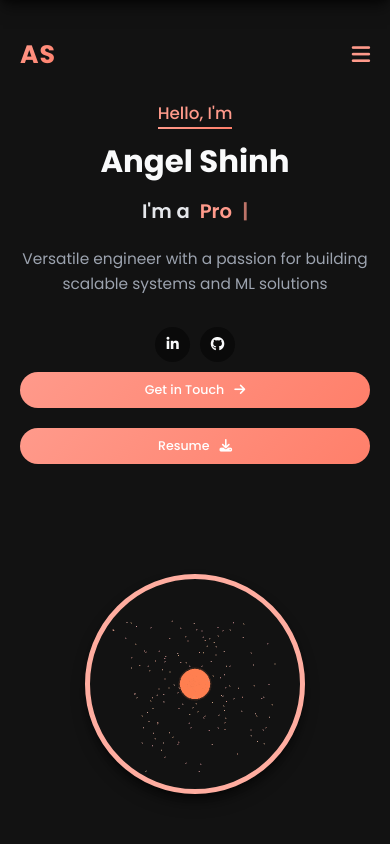
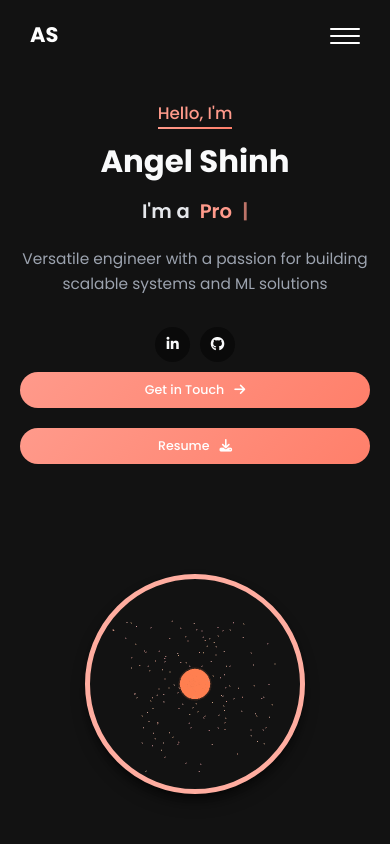
Before and after one commit to angelshinh1/portfolio, a React (Create React App) app: page / in a window 390 px wide. Shown: the top 844 px of the page. Built offline with nearby package versions, Linux system fonts and the light colour scheme.

Commit message:
updated nav:mobile screens

```diff
--- a/src/App.css
+++ b/src/App.css
@@ -151,59 +151,70 @@ img {
   top: 0;
   left: 0;
   width: 100%;
-  background: transparent;
-  z-index: 1000;
-  padding: 20px 0;
-  transition: var(--transition);
+  z-index: 1010;
+  transition: all 0.3s ease;
+  background-color: transparent;
 }
 
 .navbar.scrolled {
-  background: rgba(18, 18, 18, 0.95);
+  background-color: rgba(10, 10, 20, 0.9);
   backdrop-filter: blur(10px);
-  padding: 15px 0;
-  box-shadow: var(--shadow-md);
+  box-shadow: 0 4px 20px rgba(0, 0, 0, 0.1);
 }
 
 .navbar-container {
   display: flex;
   justify-content: space-between;
   align-items: center;
-  max-width: 1200px;
+  padding: 0 30px;
+  height: 70px;
+  max-width: 1400px;
   margin: 0 auto;
-  padding: 0 20px;
-  position: relative;
 }
 
 .logo a {
-  font-size: 1.8rem;
+  font-size: 1.5rem;
   font-weight: 700;
-  letter-spacing: 1px;
-  color: var(--primary-color);
-  background: var(--gradient-primary);
-  -webkit-background-clip: text;
-  -webkit-text-fill-color: transparent;
-  background-clip: text;
+  color: #fff;
+  text-decoration: none;
+  transition: color 0.3s ease;
+}
+
+.logo a:hover {
+  color: #64ffda;
 }
 
 .nav-menu {
   display: flex;
-  gap: 30px;
+  list-style: none;
+  padding: 0;
+  margin: 0;
+  gap: 20px;
 }
 
-.nav-menu a {
-  font-size: 1rem;
-  font-weight: 500;
-  color: var(--text-color);
+.nav-menu li a {
+  color: var(--primary-light);
+  text-decoration: none;
+  font-size: 0.95rem;
+  font-weight: 400;
+  transition: all 0.3s ease;
   position: relative;
-  padding: 5px 0;
+  padding: 8px 0;
 }
 
-.nav-menu a:hover,
-.nav-menu a.active {
+.nav-menu li a:hover {
   color: var(--primary-light);
 }
 
-.nav-menu a::after {
+.nav-menu li a.active {
+  color: var(--primary-light);
+}
+
+.nav-menu li a.active::after {
+  width: 100%;
+}
+
+.nav-menu li a::after {
   content: '';
   position: absolute;
   bottom: 0;
@@ -214,19 +225,30 @@ img {
   transition: width 0.3s ease;
 }
 
-.nav-menu a:hover::after,
-.nav-menu a.active::after {
+.nav-menu li a:hover::after {
   width: 100%;
 }
 
 .menu-toggle {
   display: none;
-  font-size: 1.5rem;
-  cursor: pointer;
-  color: var(--primary-color);
   background: transparent;
   border: none;
+  cursor: pointer;
+  padding: 0;
+  width: 30px;
+  height: 24px;
+  position: relative;
   z-index: 1001;
+}
+
+.menu-toggle span {
+  display: block;
+  width: 100%;
+  height: 2px;
+  background-color: #fff;
+  margin: 5px 0;
+  transition: all 0.3s ease;
+  border-radius: 2px;
 }
 
 /* Hero Section Styles */
@@ -962,106 +984,95 @@ img {
 
   .menu-toggle {
     display: block;
-    z-index: 1001;
+  }
+
+  .menu-toggle.active span:nth-child(1) {
+    transform: rotate(45deg) translate(5px, 6px);
+  }
+
+  .menu-toggle.active span:nth-child(2) {
+    opacity: 0;
+  }
+
+  .menu-toggle.active span:nth-child(3) {
+    transform: rotate(-45deg) translate(5px, -6px);
+  }
+
+  .dropdown-menu {
+    position: absolute;
+    top: 80px;
+    right: 20px;
+    width: 240px;
+    background: rgba(10, 12, 26, 0.95);
+    backdrop-filter: blur(10px);
+    border-radius: 12px;
+    box-shadow: 0 10px 30px rgba(0, 0, 0, 0.25);
+    overflow: hidden;
+    max-height: 0;
+    transition: max-height 0.5s cubic-bezier(0.19, 1, 0.22, 1),
+                opacity 0.5s cubic-bezier(0.19, 1, 0.22, 1),
+                transform 0.5s cubic-bezier(0.19, 1, 0.22, 1);
+    transform: translateY(-20px);
+    opacity: 0;
+    pointer-events: none;
+    z-index: 1000;
+    border: 1px solid rgba(100, 255, 218, 0.1);
+  }
+
+  .dropdown-menu.open {
+    max-height: 500px;
+    opacity: 1;
+    transform: translateY(0);
+    pointer-events: all;
   }
 
   .nav-menu {
-    position: fixed;
-    top: -100vh;
-    left: 0;
-    width: 100%;
-    height: 100vh;
-    background: #1a1a1a;
     flex-direction: column;
-    align-items: center;
-    justify-content: center;
-    transition: 0.4s ease-in-out;
-    box-shadow: var(--shadow-lg);
-    padding: 70px 0 50px;
-    gap: 20px;
-    overflow-y: auto;
-    z-index: 1000;
-    display: flex;
-    pointer-events: none;
-  }
-
-  .nav-menu.active {
-    top: 0;
-    pointer-events: all;
+    padding: 15px 0;
+    gap: 0;
   }
 
   .nav-menu li {
-    margin: 15px 0;
+    width: 100%;
+    text-align: center;
     opacity: 0;
-    transform: translateY(-20px);
+    transform: translateY(10px);
     transition: opacity 0.3s ease, transform 0.3s ease;
-    transition-delay: 0.1s;
+    transition-delay: calc(0.05s * var(--i, 0));
   }
 
-  .nav-menu.active li {
+  .dropdown-menu.open .nav-menu li {
     opacity: 1;
     transform: translateY(0);
   }
 
-  .nav-menu.active li:nth-child(1) {
-    transition-delay: 0.1s;
+  .dropdown-menu.open .nav-menu li:nth-child(1) { --i: 1; }
+  .dropdown-menu.open .nav-menu li:nth-child(2) { --i: 2; }
+  .dropdown-menu.open .nav-menu li:nth-child(3) { --i: 3; }
+  .dropdown-menu.open .nav-menu li:nth-child(4) { --i: 4; }
+  .dropdown-menu.open .nav-menu li:nth-child(5) { --i: 5; }
+  .dropdown-menu.open .nav-menu li:nth-child(6) { --i: 6; }
+  .dropdown-menu.open .nav-menu li:nth-child(7) { --i: 7; }
+
+  .nav-menu li a {
+    display: block;
+    padding: 12px 25px;
+    font-size: 1rem;
+    font-weight: 500;
+    border-left: 3px solid transparent;
   }
 
-  .nav-menu.active li:nth-child(2) {
-    transition-delay: 0.15s;
+  .nav-menu li a.active {
+    border-left-color: var(--gradient-primary);
+    background: rgba(100, 255, 218, 0.05);
   }
 
-  .nav-menu.active li:nth-child(3) {
-    transition-delay: 0.2s;
+  .nav-menu li a::after {
+    display: none;
   }
 
-  .nav-menu.active li:nth-child(4) {
-    transition-delay: 0.25s;
-  }
-
-  .nav-menu.active li:nth-child(5) {
-    transition-delay: 0.3s;
-  }
-
-  .nav-menu.active li:nth-child(6) {
-    transition-delay: 0.35s;
-  }
-
-  .nav-menu.active li:nth-child(7) {
-    transition-delay: 0.4s;
-  }
-
-  .nav-menu a {
-    font-size: 1.2rem;
-    display: block;
-    padding: 10px 20px;
-    text-align: center;
-    width: 100%;
-    transition: all 0.3s ease;
-  }
-
-  .nav-menu a:active {
-    transform: scale(0.95);
-    opacity: 0.8;
-  }
-
-  .navbar {
-    position: fixed;
-    top: 0;
-    left: 0;
-    width: 100%;
-    z-index: 1010;
-    transition: background-color 0.3s ease;
-  }
-
-  .navbar-container {
-    position: relative;
-    z-index: 1002;
-    display: flex;
-    justify-content: space-between;
-    align-items: center;
-    padding: 0 20px;
-    height: 70px;
+  .nav-menu li a:hover {
+    background: rgba(100, 255, 218, 0.05);
   }
 
   /* Fix for small screens to prevent horizontal scroll */
--- a/src/components/Navbar.js
+++ b/src/components/Navbar.js
@@ -34,12 +34,10 @@ const Navbar = () => {
 
   const toggleMenu = () => {
     setMenuOpen(!menuOpen);
-    // Prevent scrolling when menu is open
-    if (!menuOpen) {
-      document.body.style.overflow = 'hidden';
-    } else {
-      document.body.style.overflow = 'auto';
-    }
+  };
+
+  const closeMenu = () => {
+    setMenuOpen(false);
   };
 
   return (
@@ -49,19 +47,27 @@ const Navbar = () => {
           <a href="#hero">AS</a>
         </div>
 
-        <div className="menu-toggle" onClick={toggleMenu}>
-          <i className={menuOpen ? "fas fa-times" : "fas fa-bars"}></i>
+        <button
+          className={`menu-toggle ${menuOpen ? 'active' : ''}`}
+          onClick={toggleMenu}
+          aria-label="Toggle menu"
+        >
+          <span></span>
+          <span></span>
+          <span></span>
+        </button>
+
+        <div className={`dropdown-menu ${menuOpen ? 'open' : ''}`}>
+          <ul className="nav-menu">
+            <li><a href="#hero" className={activeSection === "hero" ? "active" : ""} onClick={closeMenu}>Home</a></li>
+            <li><a href="#about" className={activeSection === "about" ? "active" : ""} onClick={closeMenu}>About</a></li>
+            <li><a href="#experience" className={activeSection === "experience" ? "active" : ""} onClick={closeMenu}>Experience</a></li>
+            <li><a href="#leadership" className={activeSection === "leadership" ? "active" : ""} onClick={closeMenu}>Leadership</a></li>
+            <li><a href="#projects" className={activeSection === "projects" ? "active" : ""} onClick={closeMenu}>Projects</a></li>
+            <li><a href="#skills" className={activeSection === "skills" ? "active" : ""} onClick={closeMenu}>Skills</a></li>
+            <li><a href="#contact" className={activeSection === "contact" ? "active" : ""} onClick={closeMenu}>Contact</a></li>
+          </ul>
         </div>
-
-        <ul className={`nav-menu ${menuOpen ? 'active' : ''}`}>
-          <li><a href="#hero" className={activeSection === "hero" ? "active" : ""} onClick={() => {setMenuOpen(false); document.body.style.overflow = 'auto';}}>Home</a></li>
-          <li><a href="#about" className={activeSection === "about" ? "active" : ""} onClick={() => {setMenuOpen(false); document.body.style.overflow = 'auto';}}>About</a></li>
-          <li><a href="#experience" className={activeSection === "experience" ? "active" : ""} onClick={() => {setMenuOpen(false); document.body.style.overflow = 'auto';}}>Experience</a></li>
-          <li><a href="#leadership" className={activeSection === "leadership" ? "active" : ""} onClick={() => {setMenuOpen(false); document.body.style.overflow = 'auto';}}>Leadership</a></li>
-          <li><a href="#projects" className={activeSection === "projects" ? "active" : ""} onClick={() => {setMenuOpen(false); document.body.style.overflow = 'auto';}}>Projects</a></li>
-          <li><a href="#skills" className={activeSection === "skills" ? "active" : ""} onClick={() => {setMenuOpen(false); document.body.style.overflow = 'auto';}}>Skills</a></li>
-          <li><a href="#contact" className={activeSection === "contact" ? "active" : ""} onClick={() => {setMenuOpen(false); document.body.style.overflow = 'auto';}}>Contact</a></li>
-        </ul>
       </div>
     </nav>
   );
```
